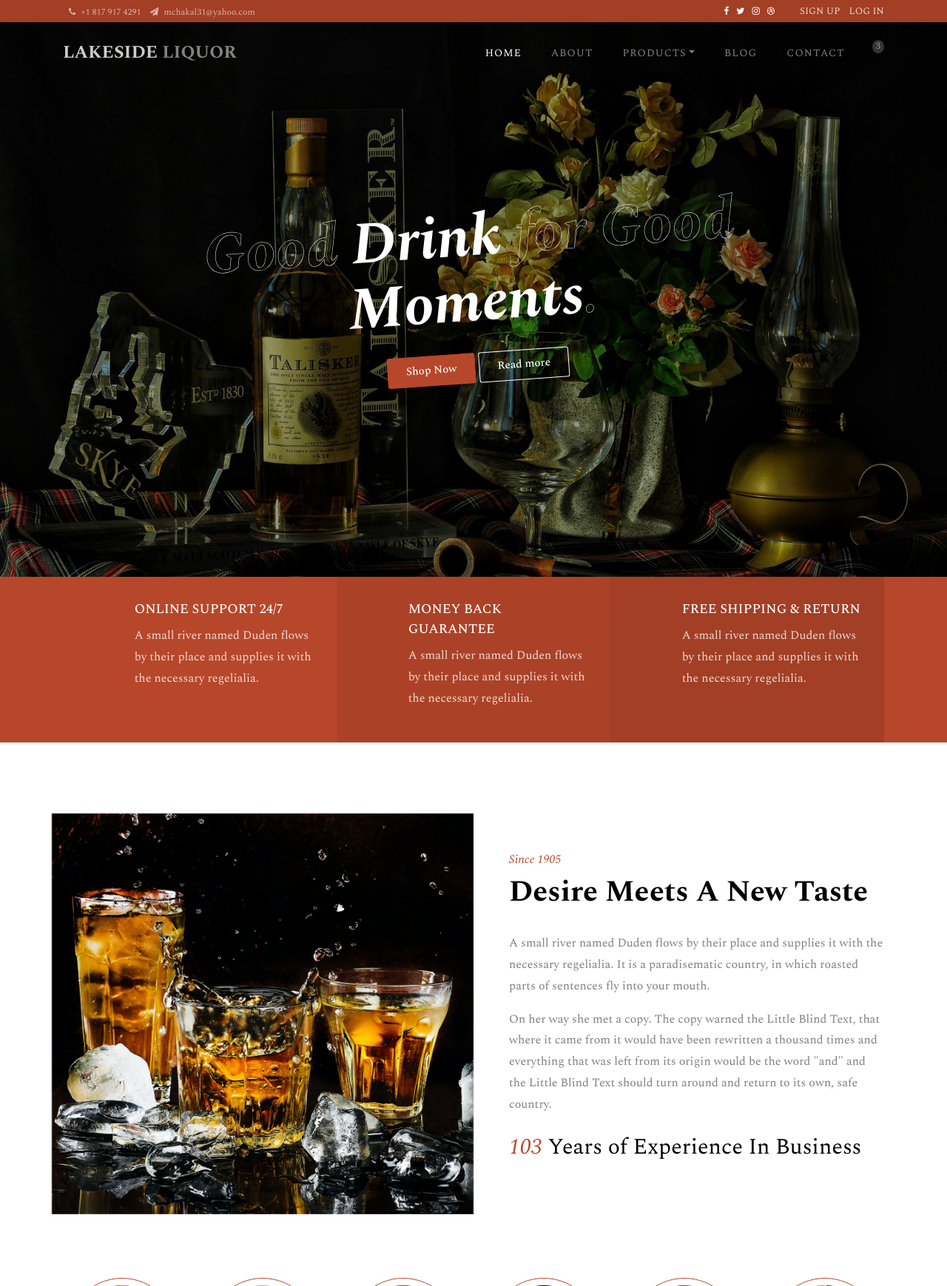
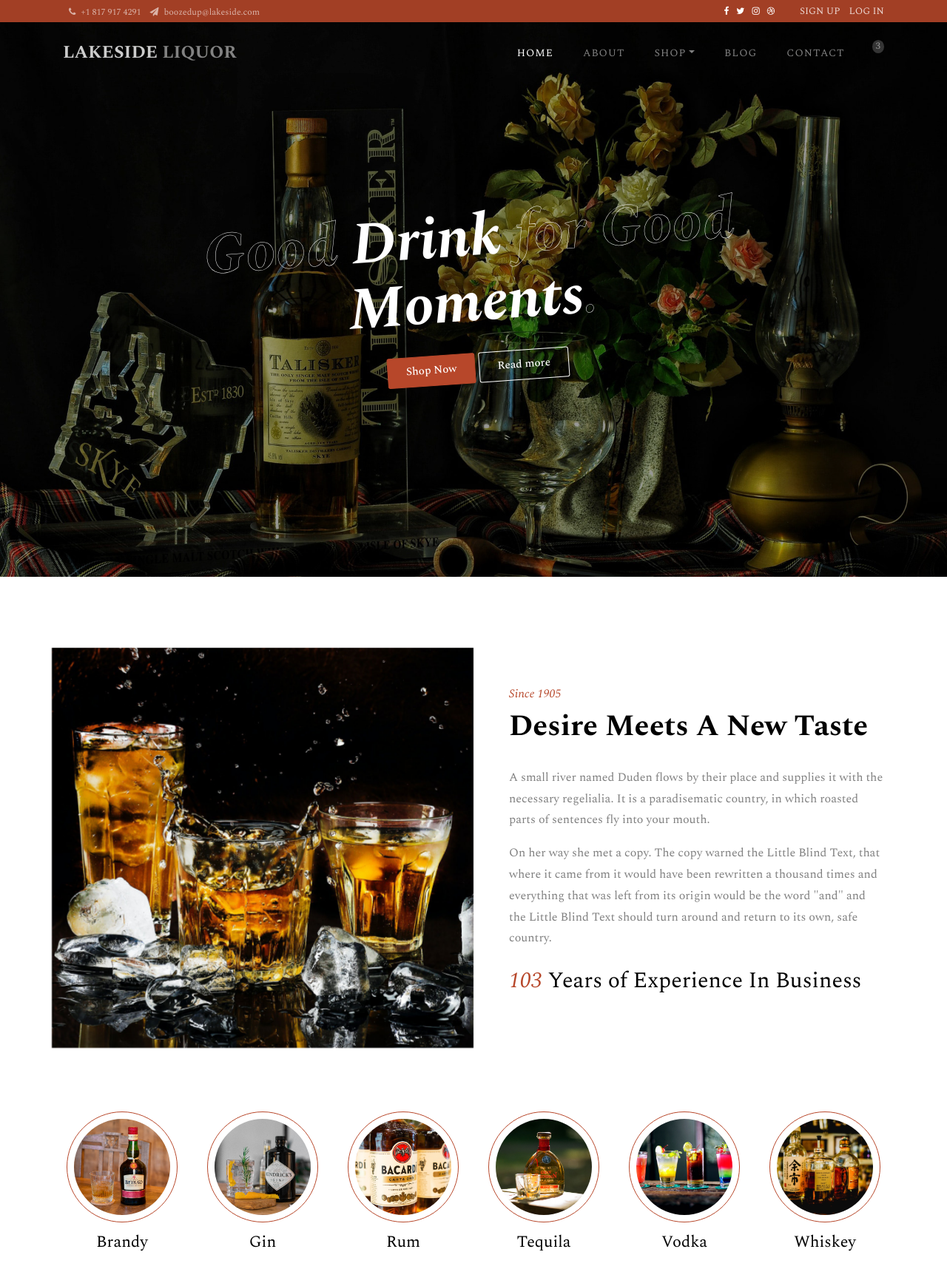
Before and after one commit to manvirchakal/LiquorWithDjango, a Django app: page / in a window 1280 px wide. Shown: the top 1739 px of the page at 74% size. Run offline with Django 3.2, Linux system fonts and the light colour scheme; data comes from the database, SQL or seed files in the repository; both versions use the stored data as it was after the commit; some libraries are stand-ins or nearby versions; some web fonts are replaced.

Commit message:
fixed dropdowns not displaying correct options

```diff
--- a/src/DjangoEcommerce/templates/index.html
+++ b/src/DjangoEcommerce/templates/index.html
@@ -26,8 +26,8 @@
 				<div class="row">
 					<div class="col-md-6 d-flex align-items-center">
 						<p class="mb-0 phone pl-md-2">
-							<a href="#" class="mr-2"><span class="fa fa-phone mr-1"></span> +1 817 917 4291</a>
-							<a href="#"><span class="fa fa-paper-plane mr-1"></span> mchakal31@yahoo.com</a>
+							<a href="" class="mr-2"><span class="fa fa-phone mr-1"></span> +1 817 917 4291</a>
+							<a href=""><span class="fa fa-paper-plane mr-1"></span> boozedup@lakeside.com</a>
 						</p>
 					</div>
 					<div class="col-md-6 d-flex justify-content-md-end">
@@ -81,12 +81,14 @@
 	          <li class="nav-item active"><a href="index.html" class="nav-link">Home</a></li>
 	          <li class="nav-item"><a href="about.html" class="nav-link">About</a></li>
 	          <li class="nav-item dropdown">
-              <a class="nav-link dropdown-toggle" href="#" id="dropdown04" data-toggle="dropdown" aria-haspopup="true" aria-expanded="false">Products</a>
+              <a class="nav-link dropdown-toggle" href="#" id="dropdown04" data-toggle="dropdown" aria-haspopup="true" aria-expanded="false">Shop</a>
               <div class="dropdown-menu" aria-labelledby="dropdown04">
-              	<a class="dropdown-item" href="product.html">Products</a>
-                <a class="dropdown-item" href="product-single.html">Single Product</a>
-                <a class="dropdown-item" href="cart.html">Cart</a>
-                <a class="dropdown-item" href="checkout.html">Checkout</a>
+              	<a class="dropdown-item" href="product.html">Whiskey</a>
+                <a class="dropdown-item" href="product-single.html">Rum</a>
+                <a class="dropdown-item" href="cart.html">Tequila</a>
+                <a class="dropdown-item" href="checkout.html">Vodka</a>
+                <a class="dropdown-item" href="checkout.html">Gin</a>
+                <a class="dropdown-item" href="checkout.html">Liqeurs</a>
               </div>
             </li>
 	          <li class="nav-item"><a href="blog.html" class="nav-link">Blog</a></li>
@@ -110,46 +112,6 @@
         </div>
       </div>
     </div>
-
-    <section class="ftco-intro">
-    	<div class="container">
-    		<div class="row no-gutters">
-    			<div class="col-md-4 d-flex">
-    				<div class="intro d-lg-flex w-100 ftco-animate">
-    					<div class="icon">
-    						<span class="flaticon-support"></span>
-    					</div>
-    					<div class="text">
-    						<h2>Online Support 24/7</h2>
-    						<p>A small river named Duden flows by their place and supplies it with the necessary regelialia.</p>
-    					</div>
-    				</div>
-    			</div>
-    			<div class="col-md-4 d-flex">
-    				<div class="intro color-1 d-lg-flex w-100 ftco-animate">
-    					<div class="icon">
-    						<span class="flaticon-cashback"></span>
-    					</div>
-    					<div class="text">
-    						<h2>Money Back Guarantee</h2>
-    						<p>A small river named Duden flows by their place and supplies it with the necessary regelialia.</p>
-    					</div>
-    				</div>
-    			</div>
-    			<div class="col-md-4 d-flex">
-    				<div class="intro color-2 d-lg-flex w-100 ftco-animate">
-    					<div class="icon">
-    						<span class="flaticon-free-delivery"></span>
-    					</div>
-    					<div class="text">
-    						<h2>Free Shipping &amp; Return</h2>
-    						<p>A small river named Duden flows by their place and supplies it with the necessary regelialia.</p>
-    					</div>
-    				</div>
-    			</div>
-    		</div>
-    	</div>
-    </section>
 
     <section class="ftco-section ftco-no-pb">
 			<div class="container">
@@ -243,7 +205,7 @@
 								<span class="sale">Sale</span>
 								<span class="category">Brandy</span>
 								<h2>{{ item.name }} {{ item.capacity }}mL</h2>
-								<p class="mb-0"><span class="price price-sale">$69.00</span> <span class="price">$49.00</span></p>
+								<p class="mb-0"><span class="price price-sale">${{ item.price }}</span> <span class="price">${{ item.price }}</span></p>
 							</div>
 						</div>
 					</div>
```
Also changed, not shown: src/DjangoEcommerce/db.sqlite3.
